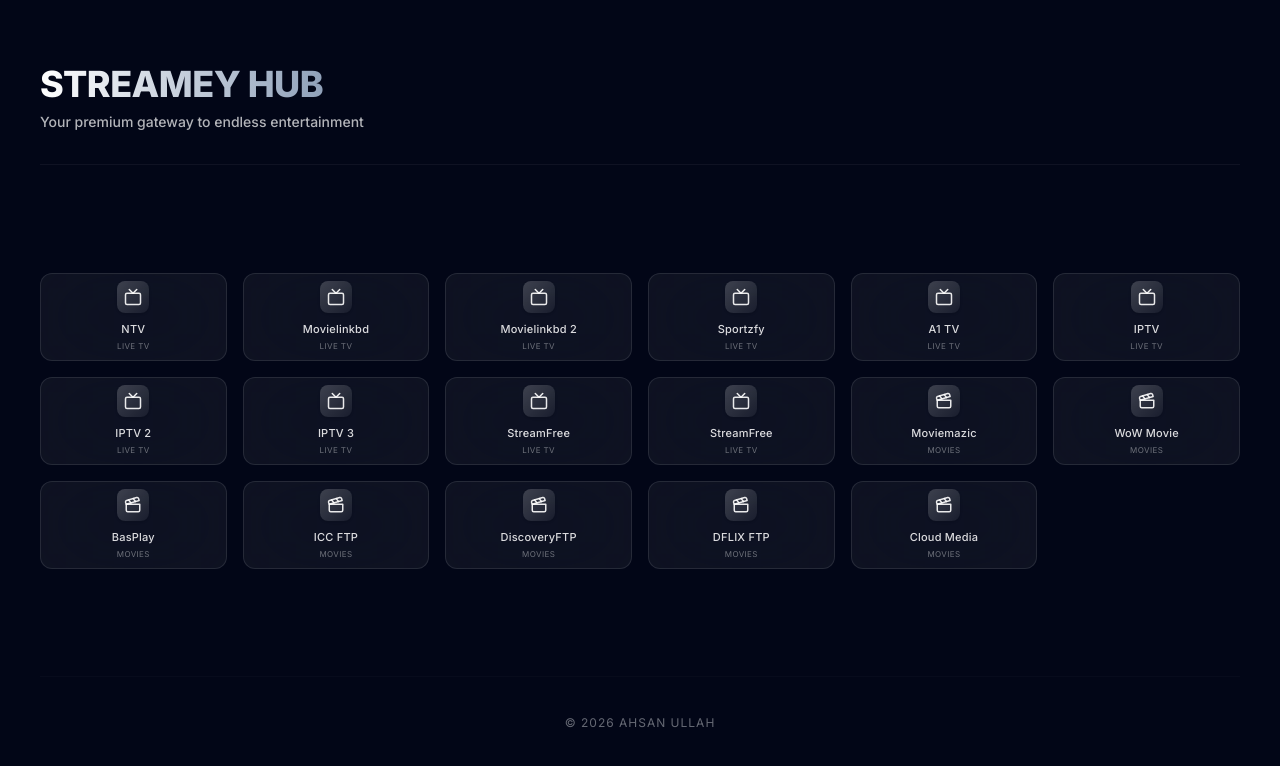
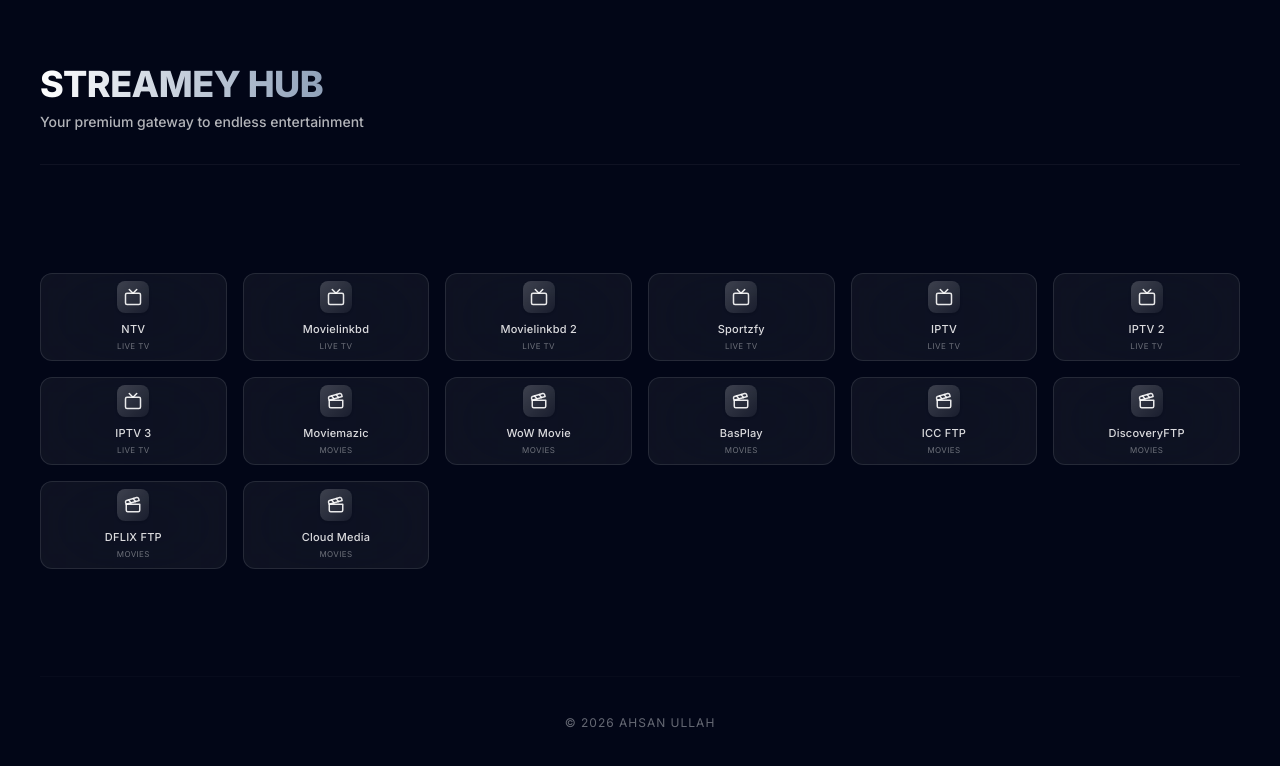
Before and after one commit to MyselfAU/Streamey-Hub, a Next.js app: page /Streamey-Hub/ in a window 1280 px wide. Shown: the top 766 px of the page. Built offline with nearby package versions, Linux system fonts and the light colour scheme.

Commit message:
Update page.tsx

```diff
--- a/app/page.tsx
+++ b/app/page.tsx
@@ -22,12 +22,9 @@ const platforms: Platform[] = [
   { name: "Movielinkbd", url: "https://47wxj3.movielinkbd.li/", category: "Live TV", icon: Tv, color: "from-blue-500 to-cyan-600" },
   { name: "Movielinkbd 2", url: "https://b7nz75.movielinkbd.pw/", category: "Live TV", icon: Tv, color: "from-blue-700 to-indigo-900" },
   { name: "Sportzfy", url: "https://sportzfytvlive.xyz/", category: "Live TV", icon: Tv, color: "from-green-500 to-emerald-700" },
-  { name: "A1 TV", url: "https://firebrick-lyrebird-706557.hostingersite.com/", category: "Live TV", icon: Tv, color: "from-purple-600 to-indigo-800" },
   { name: "IPTV", url: "http://172.19.178.180/", category: "Live TV", icon: Tv, color: "from-zinc-700 to-zinc-900" },
   { name: "IPTV 2", url: "http://moviemazic.xyz/live-tv.html", category: "Live TV", icon: Tv, color: "from-yellow-400 to-orange-500" },
   { name: "IPTV 3", url: "http://172.19.17.28/", category: "Live TV", icon: Tv, color: "from-blue-600 to-blue-800" },
-  { name: "StreamFree", url: "https://streamfree.app/", category: "Live TV", icon: Tv, color: "from-blue-500 to-cyan-600" },
-  { name: "StreamFree", url: "https://streamfree.top/", category: "Live TV", icon: Tv, color: "from-blue-700 to-indigo-900" },
   { name: "Moviemazic", url: "http://moviemazic.xyz/movies.html", category: "Movies", icon: Clapperboard, color: "from-blue-700 to-indigo-900" },
   { name: "WoW Movie", url: "http://172.27.27.84/", category: "Movies", icon: Clapperboard, color: "from-blue-700 to-indigo-900" },
   { name: "BasPlay", url: "http://10.20.30.40/", category: "Movies", icon: Clapperboard, color: "from-blue-700 to-indigo-900" },
```
